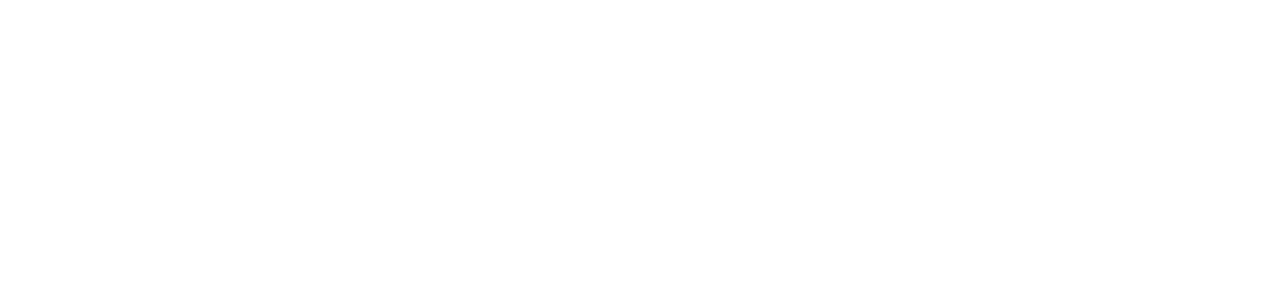
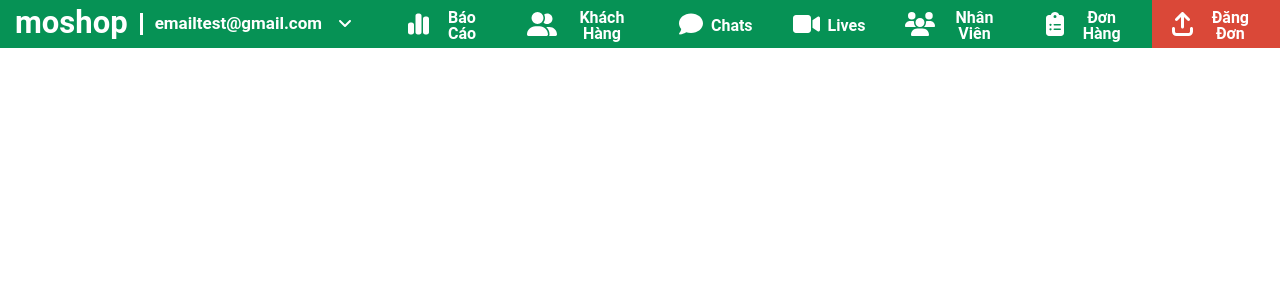
Before and after one commit to navwing/moshop-g3, a Vue app: page / in a window 1280 px wide. Before the commit this address had no page. Shown: the top 300 px of the page. Built offline with nearby package versions, Linux system fonts and the light colour scheme.

Commit message:
commit NavBar

```diff
--- a/src/App.vue
+++ b/src/App.vue
@@ -1,9 +1,10 @@
 <script setup>
 import { RouterLink, RouterView } from 'vue-router'
-
+import NavBar from "./components/NavBar.vue";
 </script>
 
 <template>
+  <NavBar/>
 </template>
 
 <style scoped>
--- /dev/null
+++ b/src/components/NavBar.vue
@@ -0,0 +1,126 @@
+<template>
+  <div class="navBar flex text-white ">
+    <div class="navBar__logo">
+      <a href="#" class="navBar__brand ">moshop</a>
+    </div>
+    <div class="h-full">
+      <ul class="navaction flex flex-row items-center basis-auto h-full">
+        <li>
+          <div class="navbar__dropdown flex items-center">
+            <div class="flex items-center navbar__dropdown__email px-2">emailtest@gmail.com</div>
+            <div class="pl-2">
+              <font-awesome-icon icon="fa-solid fa-angle-down"/>
+            </div>
+          </div>
+        </li>
+        <li style="margin-left: 32px">
+          <a href="#" class="navlink">
+            <font-awesome-icon icon="fa-solid fa-chart-simple" class="text-2xl"/>
+            <span>Báo Cáo</span>
+          </a>
+        </li>
+        <li>
+          <a href="#" class="navlink">
+            <font-awesome-icon icon="fa-solid fa-user-group" class="text-2xl"/>
+            <span>Khách Hàng</span>
+          </a>
+        </li>
+        <li>
+          <a href="#" class="navlink">
+            <font-awesome-icon icon="fa-solid fa-comment" class="text-2xl"/>
+            <span>Chats</span>
+          </a>
+        </li>
+        <li>
+          <a href="#" class="navlink">
+            <font-awesome-icon icon="fa-solid fa-video" class="text-2xl"/>
+            <span>Lives</span>
+          </a>
+        </li>
+        <li>
+          <a href="#" class="navlink">
+            <font-awesome-icon icon="fa-solid fa-users" class="text-2xl"/>
+            <span>Nhân Viên</span>
+          </a>
+        </li>
+        <li>
+          <a href="#" class="navlink">
+            <font-awesome-icon icon="fa-solid fa-clipboard-list" class="text-2xl"/>
+            <span>Đơn Hàng</span>
+          </a>
+        </li>
+        <li style="background-color: #da4838">
+          <a href="#" class="navlink">
+            <font-awesome-icon icon="fa-solid fa-arrow-up-from-bracket" class="text-2xl"/>
+            <span>Đăng Đơn</span>
+          </a>
+        </li>
+      </ul>
+    </div>
+  </div>
+</template>
+
+<script>
+export default {
+  name: "NavBar"
+}
+</script>
+
+<style scoped>
+
+.navBar {
+  padding: 0 0 0 15px;
+  background-color: #069255;
+  height: 48px;
+}
+
+.navBar__brand {
+  padding-top: 0.3125rem;
+  padding-bottom: 0.3125rem;
+  line-height: inherit;
+  white-space: nowrap;
+}
+
+.navBar__logo a {
+  height: 100%;
+  align-items: center;
+  font-size: 31px;
+  font-weight: 700;
+  margin-right: 12px;
+}
+
+ul li {
+  cursor: pointer;
+  text-align: center;
+}
+
+.navbar__dropdown {
+  padding: 3px 4px;
+  color: #fff;
+  border-left: 3px solid #fff;
+  height: 22px;
+}
+
+.navbar__dropdown__email {
+  max-width: 186px;
+  overflow: hidden;
+  text-overflow: ellipsis;
+  font-weight: 700;
+  font-size: 17px;
+}
+
+.navlink {
+  height: 48px;
+  display: flex;
+  align-items: center;
+  padding: 0 20px;
+}
+
+.navlink span {
+  line-height: 1;
+  margin-top: 4px;
+  margin-left: 8px;
+  font-weight: 700;
+
+}
+</style>
--- a/src/main.js
+++ b/src/main.js
@@ -1,14 +1,17 @@
-import { createApp } from 'vue'
-import { createPinia } from 'pinia'
-import { library } from '@fortawesome/fontawesome-svg-core'
-import { FontAwesomeIcon } from '@fortawesome/vue-fontawesome'
-import { faUserSecret } from '@fortawesome/free-solid-svg-icons'
-library.add(faUserSecret)
+import {createApp} from 'vue'
+import {createPinia} from 'pinia'
+import {library} from '@fortawesome/fontawesome-svg-core'
+import {FontAwesomeIcon} from '@fortawesome/vue-fontawesome'
+import {
+    faAngleDown, faChartSimple, faUserGroup, faComment, faVideo, faUsers, faClipboardList
+    , faArrowUpFromBracket
+} from '@fortawesome/free-solid-svg-icons'
 import App from './App.vue'
 import router from './router'
-
 import './assets/main.css'
 
+library.add(faAngleDown, faChartSimple, faUserGroup, faComment, faVideo, faUsers, faClipboardList,
+    faArrowUpFromBracket)
 
 const app = createApp(App)
 app.component('font-awesome-icon', FontAwesomeIcon)
```
